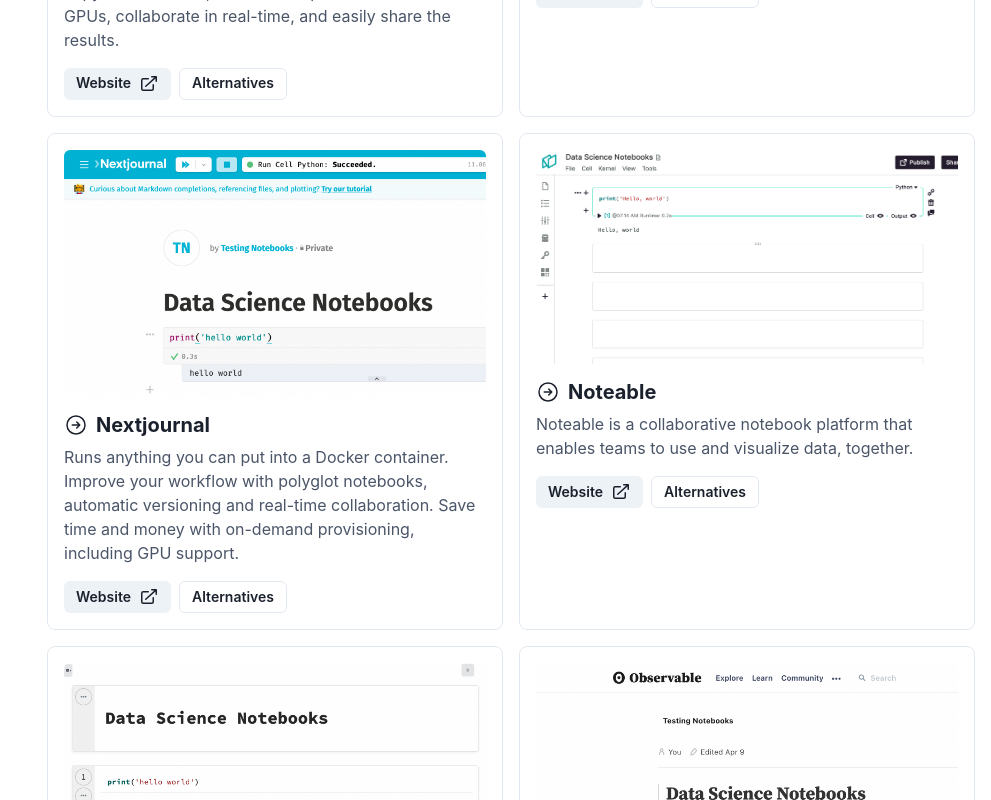
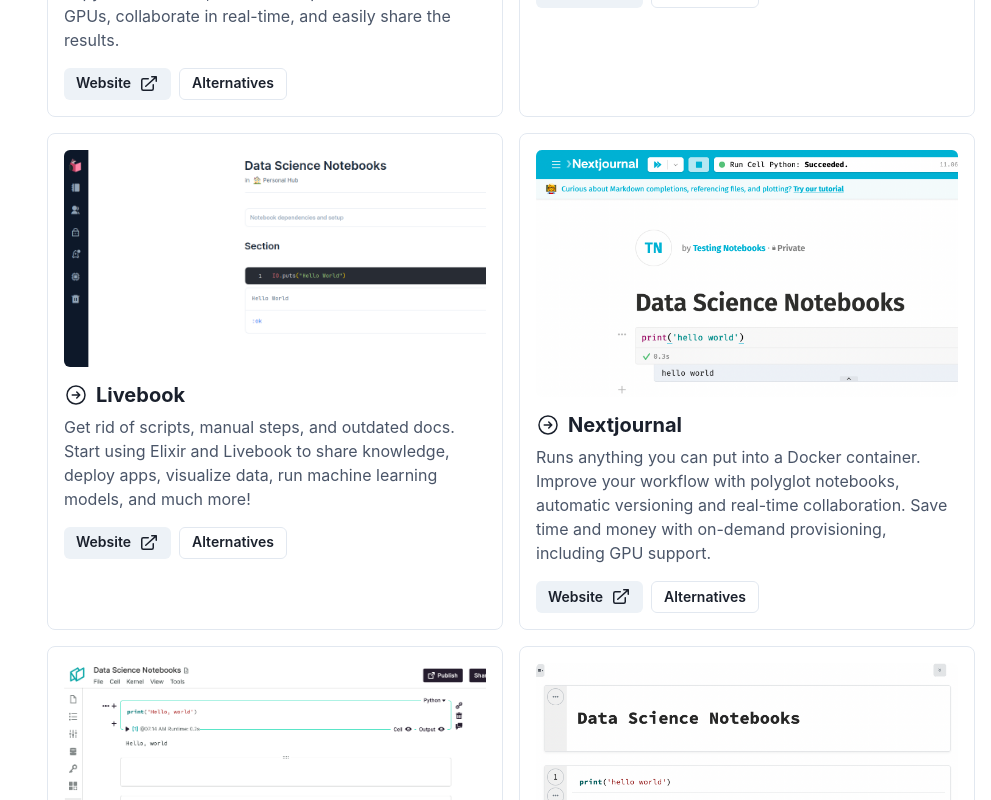
Before and after one commit to robertlacok/datasciencenotebooks, a Next.js app: page / in a window 1280 px wide. Shown: the part 2760-3560 px from the top of the page, without its empty margins (289-1280 px from the left). Built offline with nearby package versions, Linux system fonts and the light colour scheme.

Commit message:
Add livebook

```diff
--- a/src/NotebookTool.ts
+++ b/src/NotebookTool.ts
@@ -46,7 +46,16 @@
     | { type: "jupyterLanguages" }
     | {
         type: "language";
-        language: "sql" | "js" | "python" | "r" | "scala" | "spark" | "julia";
+        language:
+          | "sql"
+          | "js"
+          | "python"
+          | "r"
+          | "scala"
+          | "spark"
+          | "julia"
+          | "erlang"
+          | "elixir";
       };
   featuresDataSources:
     | { type: "jupyterDataSources" }
--- a/src/notebookTools.tsx
+++ b/src/notebookTools.tsx
@@ -26,6 +26,7 @@
 import workspaceScreenshot from "./toolScreenshots/workspace.png";
 import hyperqueryScreenshot from "./toolScreenshots/hyperquery.png";
 import countScreenshot from "./toolScreenshots/countco.png";
+import livebookScreenshot from "./toolScreenshots/livebook.png";
 import { Fragment } from "react";
 import { A, Li, P, Ul } from "./components/prose";
 import { routes } from "./routes";
@@ -1422,6 +1423,45 @@
       ],
     },
   }),
+
+  livebook: createNotebookTool({
+    name: "Livebook",
+    id: "livebook",
+    description:
+      "Get rid of scripts, manual steps, and outdated docs. Start using Elixir and Livebook to share knowledge, deploy apps, visualize data, run machine learning models, and much more!",
+    metaDescription:
+      "Automate code & data workflows with interactive Elixir notebooks",
+    lastUpdatedAt: "2023-04-14T15:23:29Z",
+    screenshot: livebookScreenshot,
+    websiteUrl: "https://livebook.dev/",
+    features: {
+      setupManaged: [{ type: "no" }],
+      setupSelfHost: [{ type: "yes", setupTime: "minutes" }],
+
+      featuresJupyterCompatible: [{ type: "no" }],
+      featuresLanguages: [
+        { type: "language", language: "elixir" },
+        { type: "language", language: "sql" },
+        { type: "language", language: "erlang" },
+      ],
+      featuresDataSources: [
+        { type: "databases", examples: "MySQL, PostgreSQL and SQLite" },
+        { type: "dataWarehouses", examples: "BigQuery and AWS Athena" },
+      ],
+      featuresReactivity: [{ type: "full" }],
+      featuresDataVisualization: [{ type: "ui" }],
+      featuresScheduling: [{ type: "none" }],
+
+      managementCollaborativeEditing: [{ type: "realtime" }],
+      managementNotebookOrganization: [{ type: "fileBased" }],
+      managementComments: [{ type: "none" }],
+      managementReproducibility: [{ type: "execution" }],
+      managementVersioning: [{ type: "fileBased" }],
+
+      licensingLicense: [{ type: "openSource", ossLicense: "Apache 2.0" }],
+      licensingPrice: [{ type: "free" }],
+    },
+  }),
 };
 
 export type NotebookToolId = keyof typeof notebookTools;
```
Also changed, not shown: src/toolScreenshots/livebook.png (added).
